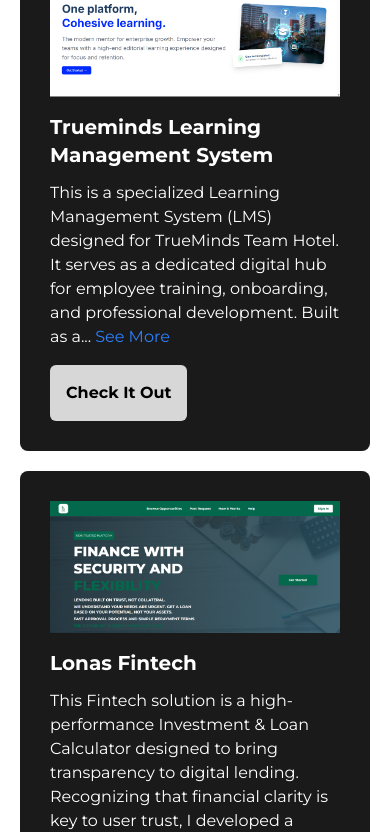
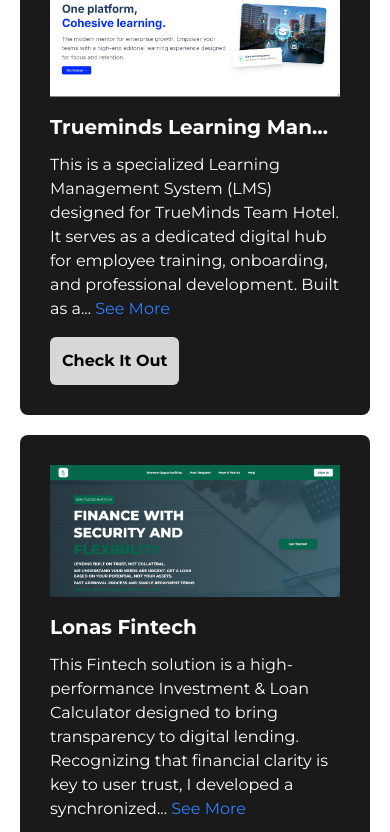
Before and after one commit to Boybash/BashFolio, a React (Vite) app: page / in a window 390 px wide. Shown: the part 4114-4946 px from the top of the page. Built offline with nearby package versions, Linux system fonts and the light colour scheme.

Commit message:
grid added to the portfolio

```diff
--- a/src/Component/Portfolio/Portfolio.jsx
+++ b/src/Component/Portfolio/Portfolio.jsx
@@ -125,11 +125,11 @@
               <li>DESIGNED</li>
             </ul>
           </div>
-          <div className="grid grid-cols-1 mt-10 gap-5 ">
+          <div className="grid grid-cols-1 mt-10 gap-5 md:grid-cols-2 lg:grid-cols-3">
             {currentProjects.map((project, index) => (
               <div key={index} className="bg-[#1A1A1A] rounded-lg p-[30px]">
                 <img src={project.Image} alt={project.Title} />
-                <h3 className="mt-4 font-bold text-white text-xl ">
+                <h3 className="mt-4 font-bold text-white text-xl truncate">
                   {project.Title}
                 </h3>
                 <p className="text-white mt-3">
@@ -148,7 +148,7 @@
                 </p>
                 <button
                   onClick={project.handleClick}
-                  className="bg-[#d7d7d7] rounded-md p-4 mt-4 cursor-pointer font-bold"
+                  className="bg-[#d7d7d7] rounded-md p-3 mt-4 cursor-pointer font-bold"
                 >
                   Check It Out
                 </button>
```
